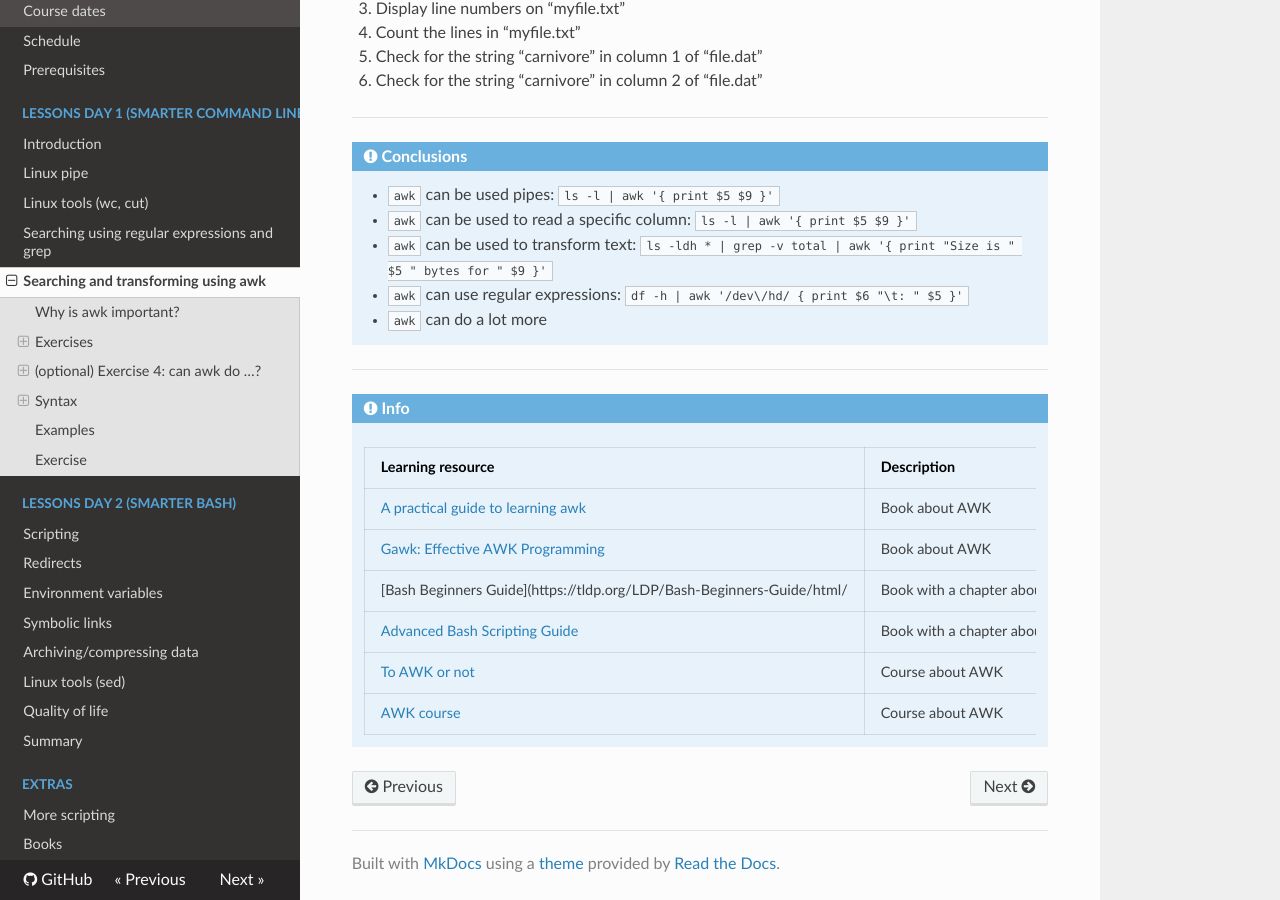
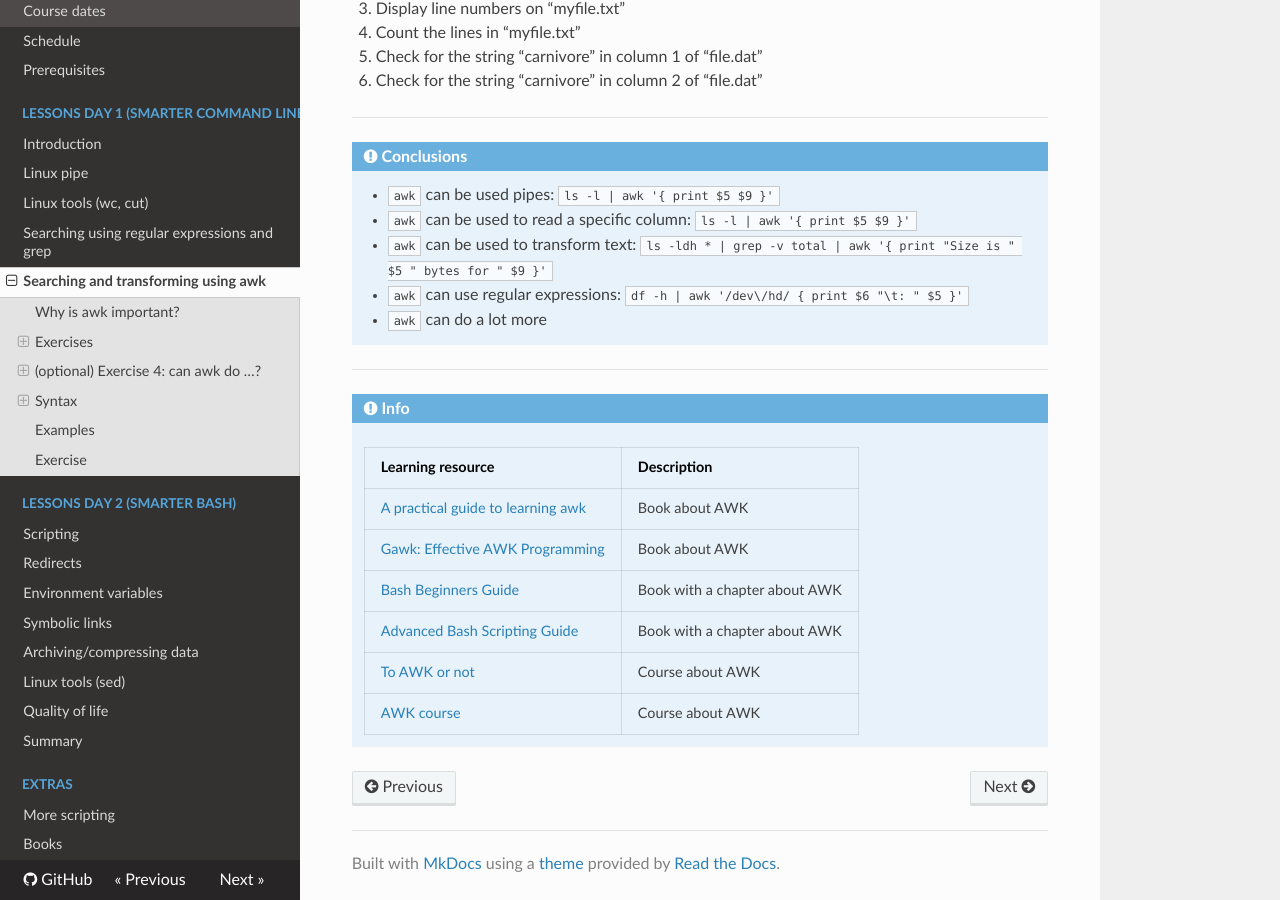
Before and after one commit to UPPMAX/linux-command-line-201, an MkDocs documentation site: the page built from docs/sessions/awk/README.md, in a window 1280 px wide and 900 px high, scrolled down 6672 px. Built offline with MkDocs 1.6.1, drawn with Linux system fonts in a browser that asks for light colours; nearby versions of some CDN libraries.

Commit message:
Fix markdown

````diff
--- a/docs/sessions/awk/README.md
+++ b/docs/sessions/awk/README.md
@@ -59,7 +59,7 @@
 
     When running it, you will see something similar to:
 
-    ```
+    ```bash
     $ ls -l
     total 4
     drwxrwxr-x   2 richel richel 4096 Jun 10  2024 bin
@@ -95,7 +95,7 @@
 
     When running it, you will see something similar to:
 
-    ```
+    ```bash
     $ ls -l | awk '{ print $5 $9 }'
 
     4096bin
@@ -117,7 +117,7 @@
     When running the command, we have already seen the empty first line
     of output:
 
-    ```
+    ```bash
     $ ls -l | awk '{ print $5 $9 }'
 
     4096bin
@@ -412,7 +412,7 @@
     -------------------------------------------------------------------------------|-----------------------------
     [A practical guide to learning awk](https://opensource.com/downloads/awk-ebook)|Book about AWK
     [Gawk: Effective AWK Programming](https://www.gnu.org/software/gawk/manual/)   |Book about AWK
-    [Bash Beginners Guide](https://tldp.org/LDP/Bash-Beginners-Guide/html/         |Book with a chapter about AWK
+    [Bash Beginners Guide](https://tldp.org/LDP/Bash-Beginners-Guide/html/)        |Book with a chapter about AWK
     [Advanced Bash Scripting Guide](https://tldp.org/LDP/abs/html/)                |Book with a chapter about AWK
     [To AWK or not](https://pmitev.github.io/to-awk-or-not/)                       |Course about AWK
     [AWK course](https://richelbilderbeek.github.io/awk_course/)                   |Course about AWK
````
